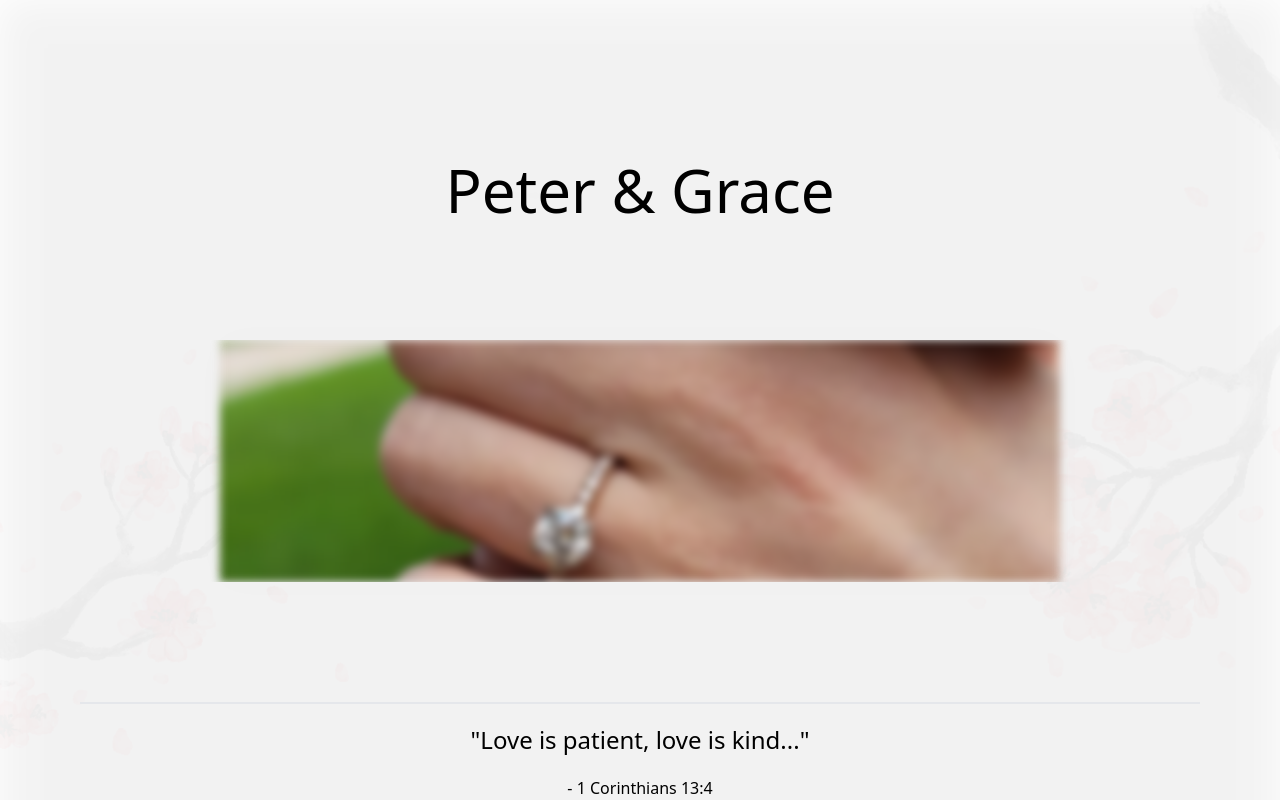
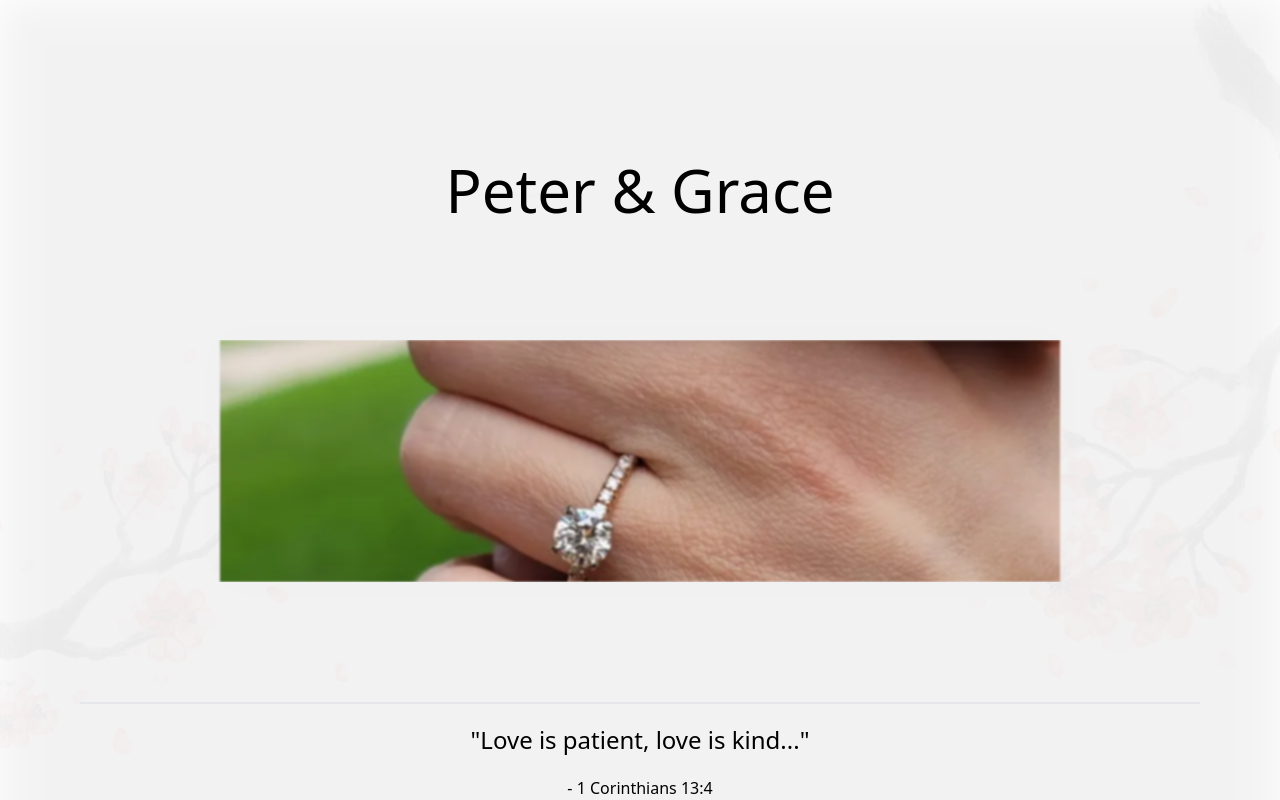
Before and after one commit to podoodoo/petergrace, a React (Create React App) app: page / in a window 1280 px wide. Shown: the top 800 px of the page. Built offline with nearby package versions, Linux system fonts and the light colour scheme; no server answers; what aws-amplify would draw is missing.

Commit message:
less blur

```diff
--- a/src/pages/Home.jsx
+++ b/src/pages/Home.jsx
@@ -7,7 +7,7 @@ function Home() {
         Peter & Grace
       </h1>
       <div className="flex justify-center align-middle overflow-hidden m-5 md:m-20">
-        <img src={pic7} alt="7.jpg" className="md:w-3/4 md:object-none md:object-[-320px_-750px] md:blur-sm" />
+        <img src={pic7} alt="7.jpg" className="md:w-3/4 md:object-none md:object-[-300px_-750px] md:blur-[1px]" />
       </div>
       <h3 className="text-center mt-10 mx-5 px-5 pt-5 text-2xl border-t-2 md:mx-20">
         "Love is patient, love is kind..."
```
